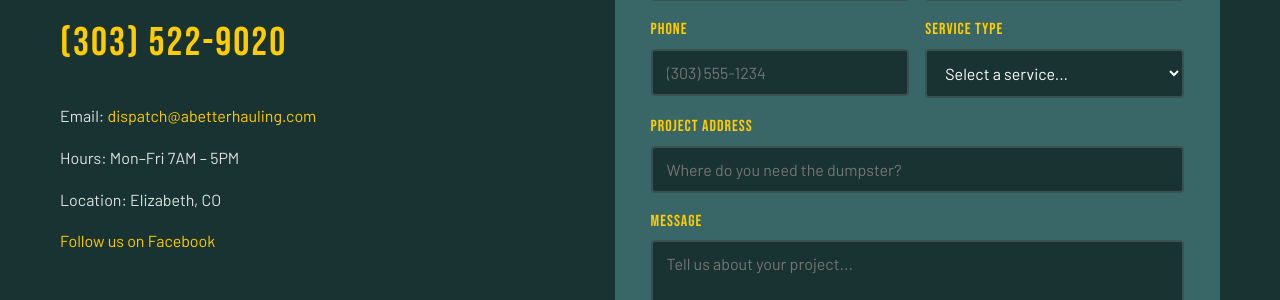
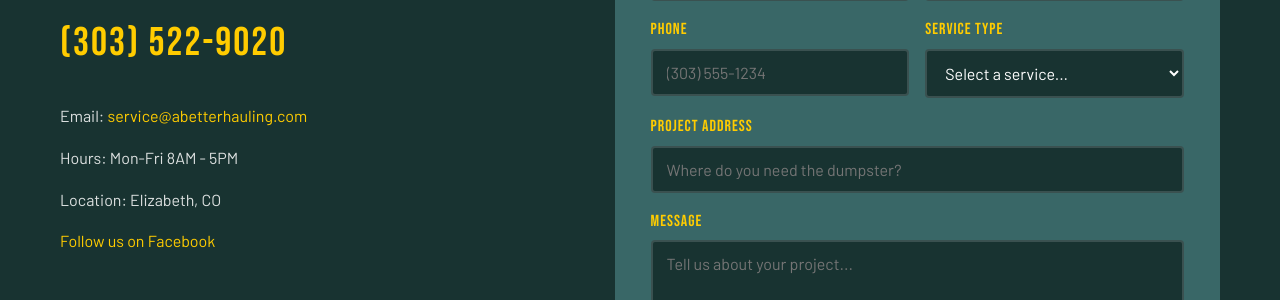
Before and after one commit to JimmyFlame77/A-Better-Hauling, a Jekyll site: the page built from index.html, in a window 1280 px wide and 900 px high, scrolled down 6327 px. Shown: the part 154-454 px from the top of the window. Built offline with Jekyll 4.4.1, drawn with Linux system fonts in a browser that asks for light colours; some of the changed text lies outside the part shown.

Commit message:
Regular update

```diff
--- a/_data/site.yml
+++ b/_data/site.yml
@@ -3,14 +3,15 @@
 phone: "303-522-9020"
 phone_formatted: "(303) 522-9020"
 phone_link: "tel:3035229020"
-email: "dispatch@abetterhauling.com"
+email: "service@abetterhauling.com"
 location: "Elizabeth, CO"
 region: "Elbert County"
 state: "CO"
 facebook: "https://www.facebook.com/ABetterHaulingCompany"
-hours: "Mon–Fri 7AM – 5PM"
+hours: "Mon-Fri 8AM - 5PM"
 extra_day_fee: "$15/day"
 extra_weight_fee: "$80/ton"
 awards:
   - "Elbert County Best 2020"
   - "Elbert County Best 2021"
+  - "Parker Best 2025"
--- a/index.html
+++ b/index.html
@@ -170,7 +170,7 @@
                 <div class="award-badges">
                     <img src="{{ '/images/award-2020.webp' | relative_url }}" alt="Elbert County Best 2020">
                     <img src="{{ '/images/award-2021.webp' | relative_url }}" alt="Elbert County Best 2021">
-                    <img src="{{ '/images/award-2025.webp' | relative_url }}" alt="Elbert County Best 2025">
+                    <img src="{{ '/images/award-2025.webp' | relative_url }}" alt="Parker Best 2025">
                 </div>
                 <ul class="about-checklist">
                     <li>Locally owned &amp; operated</li>
```
